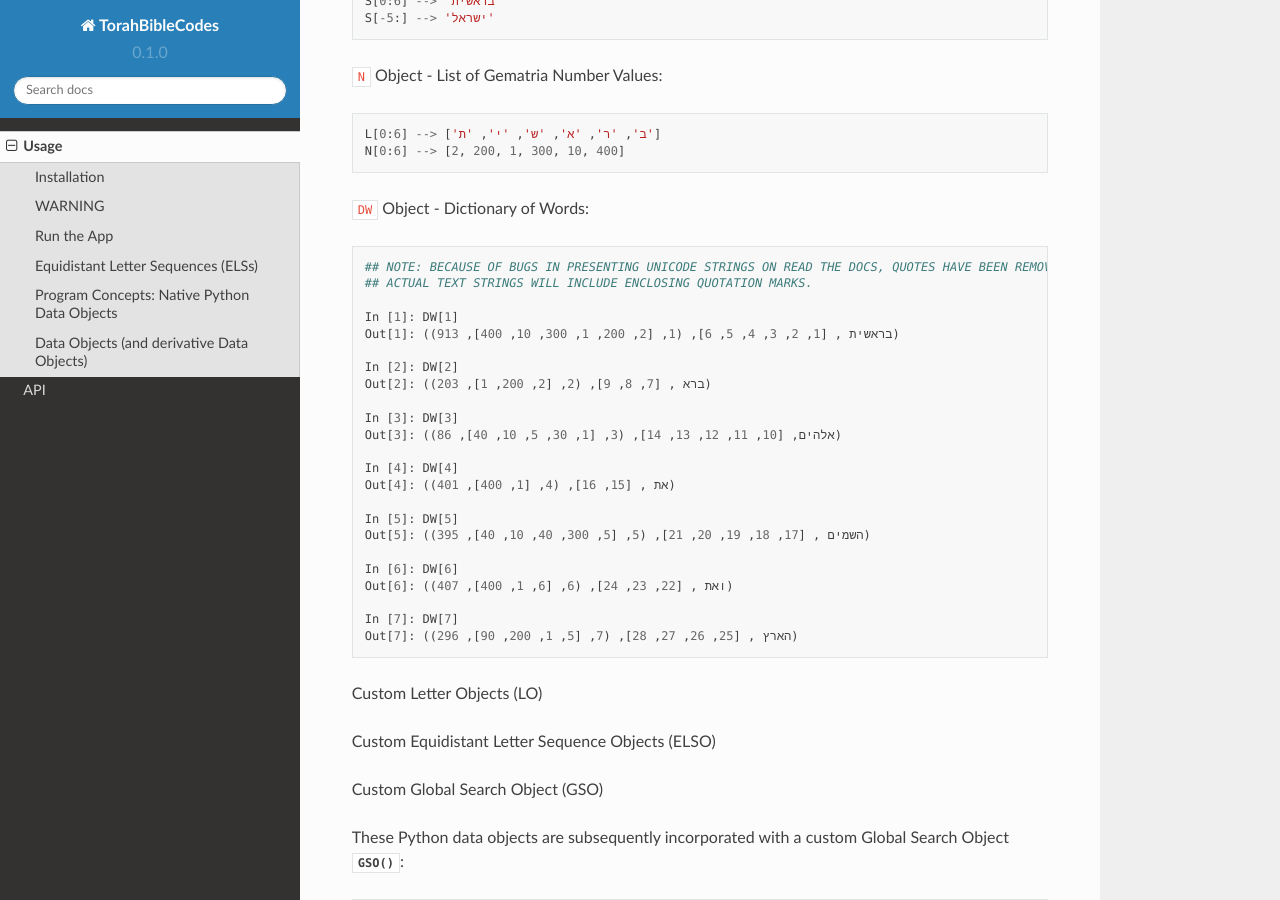
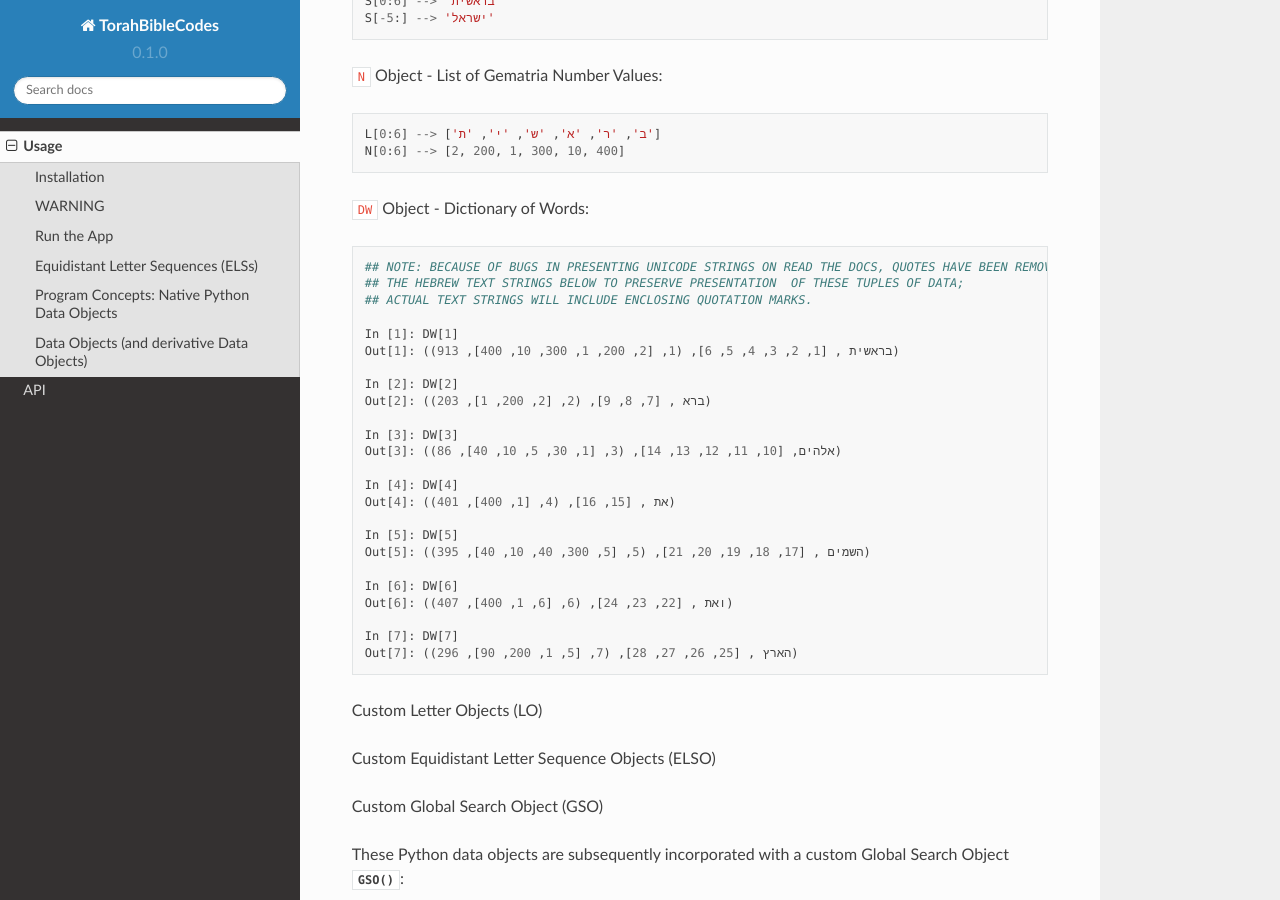
Before and after one commit to TorahBibleCodes/TorahBibleCodes_Sphinx, a Sphinx documentation site: the page built from docs/source/usage.rst, in a window 1280 px wide and 900 px high, scrolled down 5735 px. Built offline with Sphinx 7.4.7 and the Read the Docs theme 2.0.0, drawn with Linux system fonts in a browser that asks for light colours.

```diff
--- a/docs/source/usage.rst
+++ b/docs/source/usage.rst
@@ -265,7 +265,8 @@ From the ``D`` and ``DS`` Objects, all other Python Data Objects are derived:
 
 ``DW`` Object - Dictionary of Words::
 
-   ## NOTE: BECAUSE OF BUGS IN PRESENTING UNICODE STRINGS ON READ THE DOCS, QUOTES HAVE BEEN REMOVED FROM THE HEBREW TEXT STRINGS BELOW TO PRESERVE PRESENTATION  OF THESE TUPLES OF DATA;
+   ## NOTE: BECAUSE OF BUGS IN PRESENTING UNICODE STRINGS ON READ THE DOCS, QUOTES HAVE BEEN REMOVED FROM
+   ## THE HEBREW TEXT STRINGS BELOW TO PRESERVE PRESENTATION  OF THESE TUPLES OF DATA;
    ## ACTUAL TEXT STRINGS WILL INCLUDE ENCLOSING QUOTATION MARKS.
 
    In [1]: DW[1]
```
